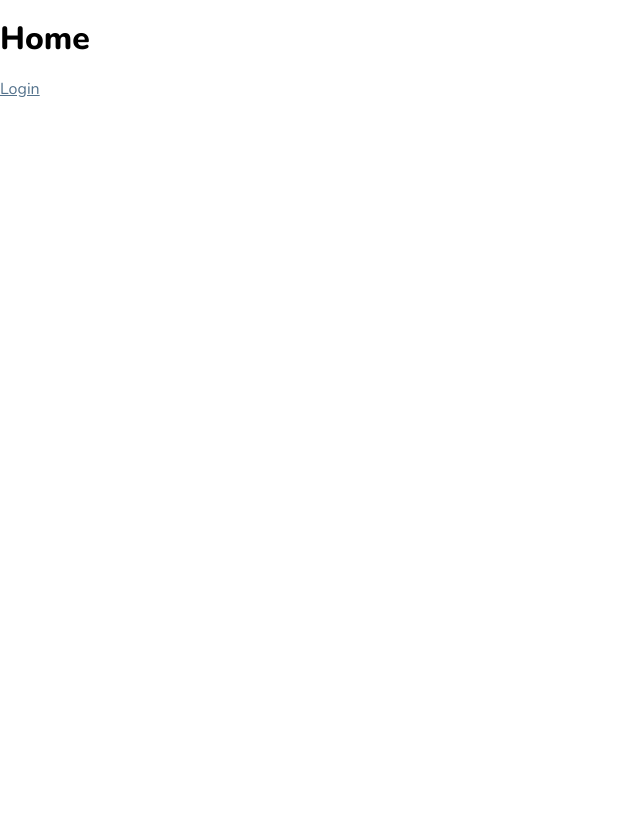
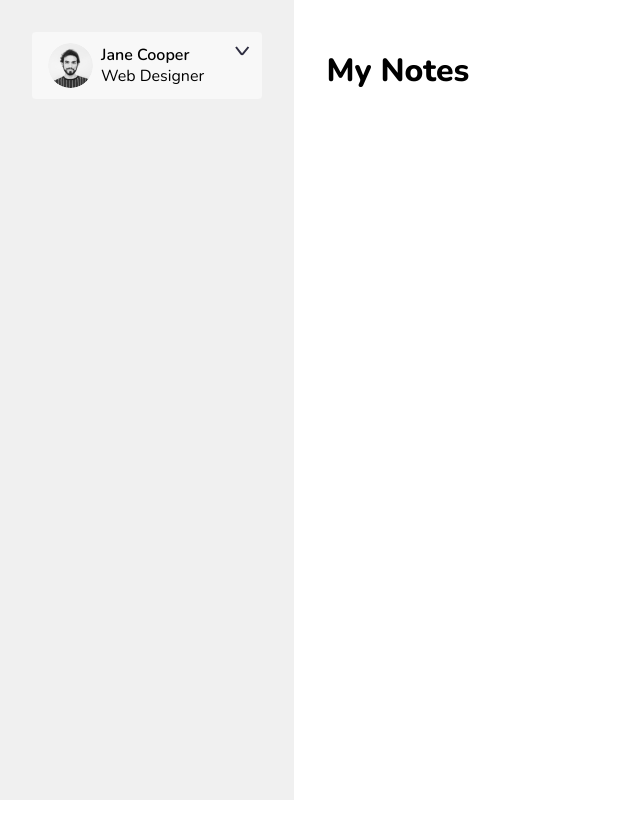
Before and after one commit to gervisbermudez/VueNotes, a Vue app: page / in a window 1280 px wide. Shown: the whole page, without its empty margins (0-640 px from the left). After the commit the page ends 800 px from the top, so only its background shows below. Built offline with nearby package versions, Linux system fonts and the light colour scheme; sample sign-in values are in the browser's storage.

Commit message:
add dropdown userwidget components

```diff
--- a/src/assets/css/style.css
+++ b/src/assets/css/style.css
@@ -5,6 +5,7 @@
     --white: #fff;
     --bone: #f8f8f8;
     --gray: #868686;
+    --graylight: #F0F0F0;
     --bluedark: #2f2e41;
     --danger: #D40000;
     --warning: #F2BD00;
--- a/src/components/HelloWorld.vue
+++ b/src/components/HelloWorld.vue
@@ -1,16 +1,36 @@
 <template>
   <div class="container">
-    <h1>Home</h1>
-    <router-link to="/Login">Login</router-link>
+    <nav class="menu-left">
+      <user-widget />
+    </nav>
+    <div class="main-content">
+      <h1>My Notes</h1>
+    </div>
   </div>
 </template>
 
 <script>
+import userWidget from './common/UserWidget'
 export default {
+  components: { userWidget },
   name: 'HelloWorld',
 }
 </script>
 
 <style scoped>
+  .container{
+    display: flex;
+    flex-direction: row;
+    height: 100vh;
+  }
 
+  .menu-left{
+    width: 20%;
+    background-color: var(--graylight);
+    padding: 2rem;
+  }
+  .main-content{
+    width: 80%;
+    padding: 2rem;
+  }
 </style>
--- /dev/null
+++ b/src/components/common/Dropdown.vue
@@ -0,0 +1,88 @@
+<template>
+  <div class="dropdown">
+    <button
+      class="btn btn-secondary dropdown-toggle"
+      type="button"
+      id="dropdownMenuButton"
+      data-toggle="dropdown"
+      aria-haspopup="true"
+      aria-expanded="false"
+      @click="handleClick()"
+    >
+      <span class="arrow-down"></span>
+    </button>
+    <div
+      v-show="show"
+      class="dropdown-menu"
+      aria-labelledby="dropdownMenuButton"
+    >
+      <slot></slot>
+    </div>
+  </div>
+</template>
+
+<script>
+export default {
+  name: "Dropdown",
+  data() {
+    return {
+      show: false,
+    };
+  },
+  methods: {
+    handleClick() {
+      this.show = !this.show;
+    },
+  },
+};
+</script>
+
+<style>
+.arrow-down {
+  display: inline-block;
+  background: url("../../assets/img/arrow-dropdown.svg") center no-repeat;
+  background-size: contain;
+  height: 15px;
+  width: 15px;
+}
+
+.dropdown button {
+  background: transparent;
+  padding: 0;
+  line-height: unset;
+  border: 0;
+  width: 20px;
+}
+
+.dropdown {
+  position: absolute;
+  right: 10px;
+}
+
+.user-widget {
+  position: relative;
+}
+
+.dropdown-menu {
+  display: flex;
+  flex-direction: column;
+  padding: 0.5rem;
+  border-radius: 4px;
+  background: #fff;
+  position: absolute;
+  right: 0;
+  box-shadow: 2px 2px 5px #ccc;
+}
+
+.dropdown-menu a {
+  min-width: 130px;
+}
+
+.dropdown-menu > * {
+  padding: 0.2rem;
+}
+
+.dropdown-menu .dropdown-item {
+  text-decoration: none;
+}
+</style>
--- /dev/null
+++ b/src/components/common/UserWidget.vue
@@ -0,0 +1,66 @@
+<template>
+  <div class="user-widget">
+    <div class="user-widget-avatar">
+      <img src="../../assets/img/avatar.jpg" />
+    </div>
+    <div class="user-widget-info">
+      <span class="username">Jane Cooper</span>
+      <span class="userrole">Web Designer</span>
+    </div>
+    <dropdown>
+      <router-link to="/login" class="dropdown-item">
+        Logged
+      </router-link>
+    </dropdown>
+  </div>
+</template>
+
+<script>
+import Dropdown from "./Dropdown.vue";
+export default {
+  name: "user-widget",
+  components: {
+    Dropdown,
+  },
+};
+</script>
+
+<style scoped>
+.user-widget {
+  display: flex;
+  flex-direction: row;
+  padding: 0.7rem 1rem;
+  border-radius: 4px;
+  background-color: var(--bone);
+}
+
+.user-widget-info {
+  display: flex;
+  flex-direction: column;
+  justify-content: space-evenly;
+  align-items: flex-start;
+  padding-left: 0.5rem;
+}
+
+.user-widget-avatar {
+  display: flex;
+  align-content: center;
+  align-items: center;
+  justify-content: center;
+  border-radius: 50%;
+  overflow: hidden;
+}
+
+.user-widget-avatar img {
+  display: block;
+  max-width: 100%;
+}
+
+span.username {
+  font-weight: 600;
+}
+
+span.userrole {
+  font-weight: 300;
+}
+</style>
--- a/src/layout/LoginLayout.vue
+++ b/src/layout/LoginLayout.vue
@@ -145,6 +145,7 @@ export default {
               type="password"
               name="password"
               v-model="password"
+              @keyup.enter="handleClick"
               placeholder="Enter your password"
             />
           </div>
```
Also changed, not shown: src/assets/img/arrow-dropdown.svg (added), src/assets/img/avatar.jpg (added).
